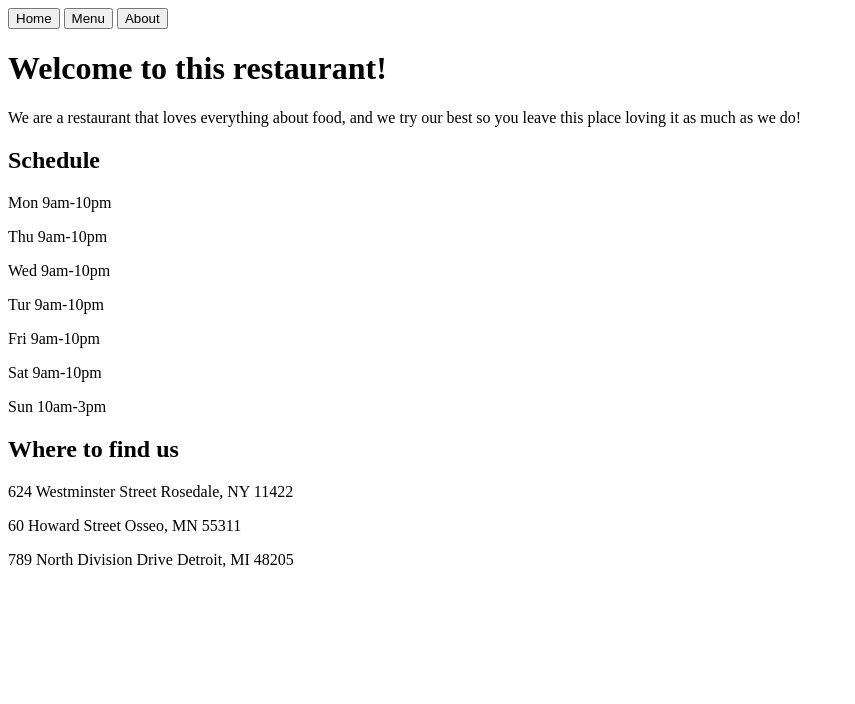
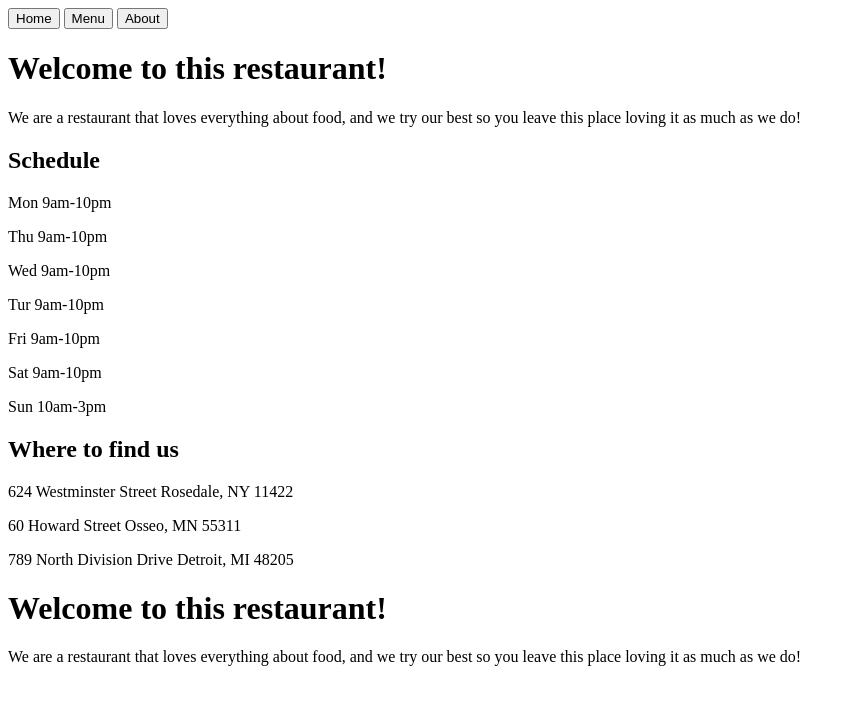
Before and after one commit to Romte1/restaurant-page, a website built with webpack: page dist/index.html in a window 1280 px wide. Shown: the whole page, without its empty margins (0-855 px from the left). Built offline with nearby package versions, Linux system fonts and the light colour scheme.

Commit message:
Added part of the home webpage to the javascript so it's injected there instead of using regular html hard coding

```diff
--- a/src/index.js
+++ b/src/index.js
@@ -1,7 +1,22 @@
-const content = document.querySelector("#content");
+
 
 
 function home() {
+    const content = document.querySelector("#content");
+    const contentHead = document.createElement('div');
+    const contentBody = document.createElement('div');
+    const headH1 = document.createElement('h1');
+    const bodyTitle = document.createElement('p');
+
+    headH1.textContent = 'Welcome to this restaurant!';
+    bodyTitle.textContent = 'We are a restaurant that loves everything about food, and we try our best so you leave this place loving it as much as we do!';
+
+    contentHead.appendChild(headH1);
+    contentBody.appendChild(bodyTitle);
+
+    content.appendChild(contentHead);
+    content.appendChild(contentBody);
+
     console.log("hello!");
 }
 
```
Also changed, not shown: dist/index.html, dist/main.js.
